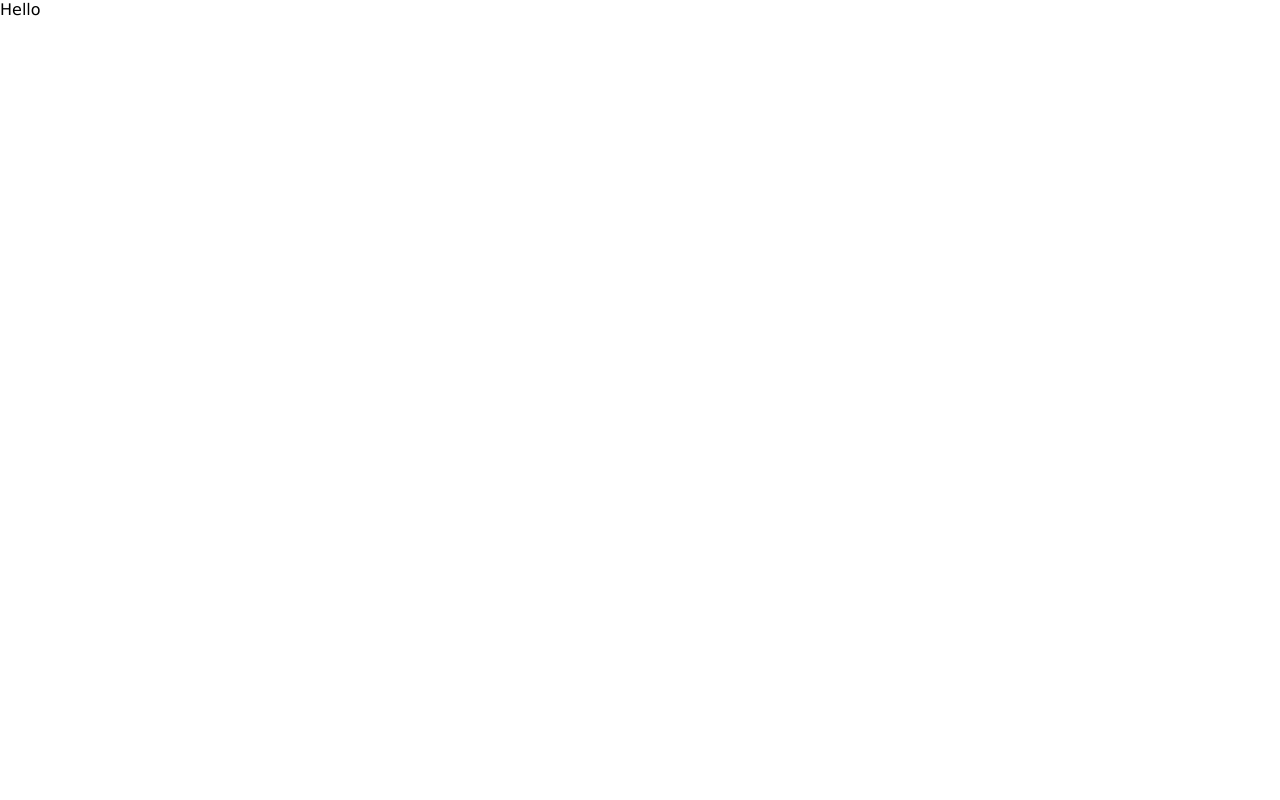
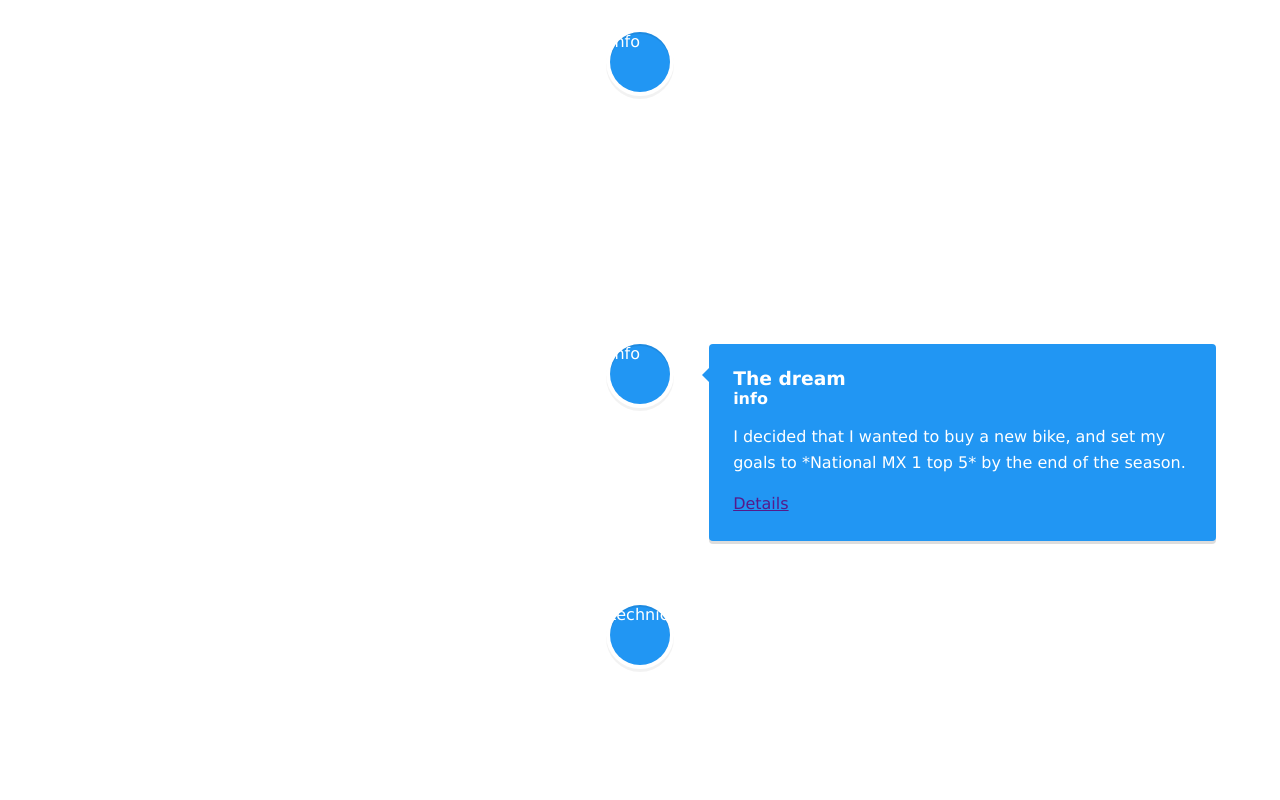
Before and after one commit to lukaselmer/motocross-small-files, a React (Vite) app: page / in a window 1280 px wide. Shown: the top 800 px of the page. Built offline with nearby package versions, Linux system fonts and the light colour scheme.

Commit message:
Add simple timeline

```diff
--- a/package.json
+++ b/package.json
@@ -20,7 +20,8 @@
   "dependencies": {
     "date-fns": "^2.4.1",
     "react": "^16.10.0",
-    "react-dom": "^16.10.0"
+    "react-dom": "^16.10.0",
+    "react-vertical-timeline-component": "^2.5.0"
   },
   "devDependencies": {
     "@babel/core": "^7.6.2",
@@ -28,11 +29,13 @@
     "@babel/preset-react": "^7.0.0",
     "@types/react": "^16.9.3",
     "@types/react-dom": "^16.9.1",
+    "@types/react-vertical-timeline-component": "^2.3.1",
     "firebase-tools": "^7.5.0",
     "parcel-bundler": "^1.12.4",
     "prettier": "^1.18.2",
     "sass": "^1.23.0",
     "tslint": "^5.20.0",
+    "tslint-config-prettier": "^1.18.0",
     "tslint-react": "^4.1.0",
     "typescript": "^3.6.4"
   }
--- a/src/components/app.tsx
+++ b/src/components/app.tsx
@@ -3,6 +3,10 @@ import { Timeline } from './timeline'
 
 export class App extends React.Component<{}, {}> {
   render() {
-    return <div>Hello</div>;
+    return (
+      <div>
+        <Timeline />
+      </div>
+    )
   }
 }
--- /dev/null
+++ b/src/components/timeline.tsx
@@ -0,0 +1,42 @@
+import React from 'react'
+import { VerticalTimeline, VerticalTimelineElement } from 'react-vertical-timeline-component'
+import 'react-vertical-timeline-component/style.min.css'
+import { timeline } from '../data/data'
+
+declare module 'react-vertical-timeline-component' {
+  interface VerticalTimelineElementProps {
+    contentStyle?: React.CSSProperties
+    contentArrowStyle?: React.CSSProperties
+  }
+}
+
+export function Timeline(_props: any) {
+  return (
+    <VerticalTimeline>
+      {timeline.map(entry => (
+        <VerticalTimelineElement
+          key={`${entry.title}-${entry.date}`}
+          className="vertical-timeline-element--work"
+          contentStyle={{ background: 'rgb(33, 150, 243)', color: '#fff' }}
+          contentArrowStyle={{ borderRight: '7px solid  rgb(33, 150, 243)' }}
+          date={entry.date.toLocaleString()}
+          iconStyle={{ background: 'rgb(33, 150, 243)', color: '#fff' }}
+          icon={<div>{entry.type}</div>}
+        >
+          <h3 className="vertical-timeline-element-title">{entry.title}</h3>
+          <h4 className="vertical-timeline-element-subtitle">{entry.type}</h4>
+          <p>{entry.desc}</p>
+          {entry.result && (
+            <p>
+              1st moto: {entry.result.first}, 2nd moto: {entry.result.second}, Overall:{' '}
+              {entry.result.overall}
+            </p>
+          )}
+          <p>
+            <a href={entry.link}>Details</a>
+          </p>
+        </VerticalTimelineElement>
+      ))}
+    </VerticalTimeline>
+  )
+}
--- a/src/data/data.ts
+++ b/src/data/data.ts
@@ -8,7 +8,7 @@ export const timeline = timeline2019.map(entry => ({
   desc: entry.desc as string,
   date: parseISO(entry.date),
   link: 'link' in entry ? entry.link : '',
-  result: 'result' in entry ? parseResult(entry.result) : '',
+  result: 'result' in entry ? parseResult(entry.result) : null,
 }))
 
 function parseResult(result: string) {
```
Also changed, not shown: 1 other file (tests, documents, lock files or other folders).
